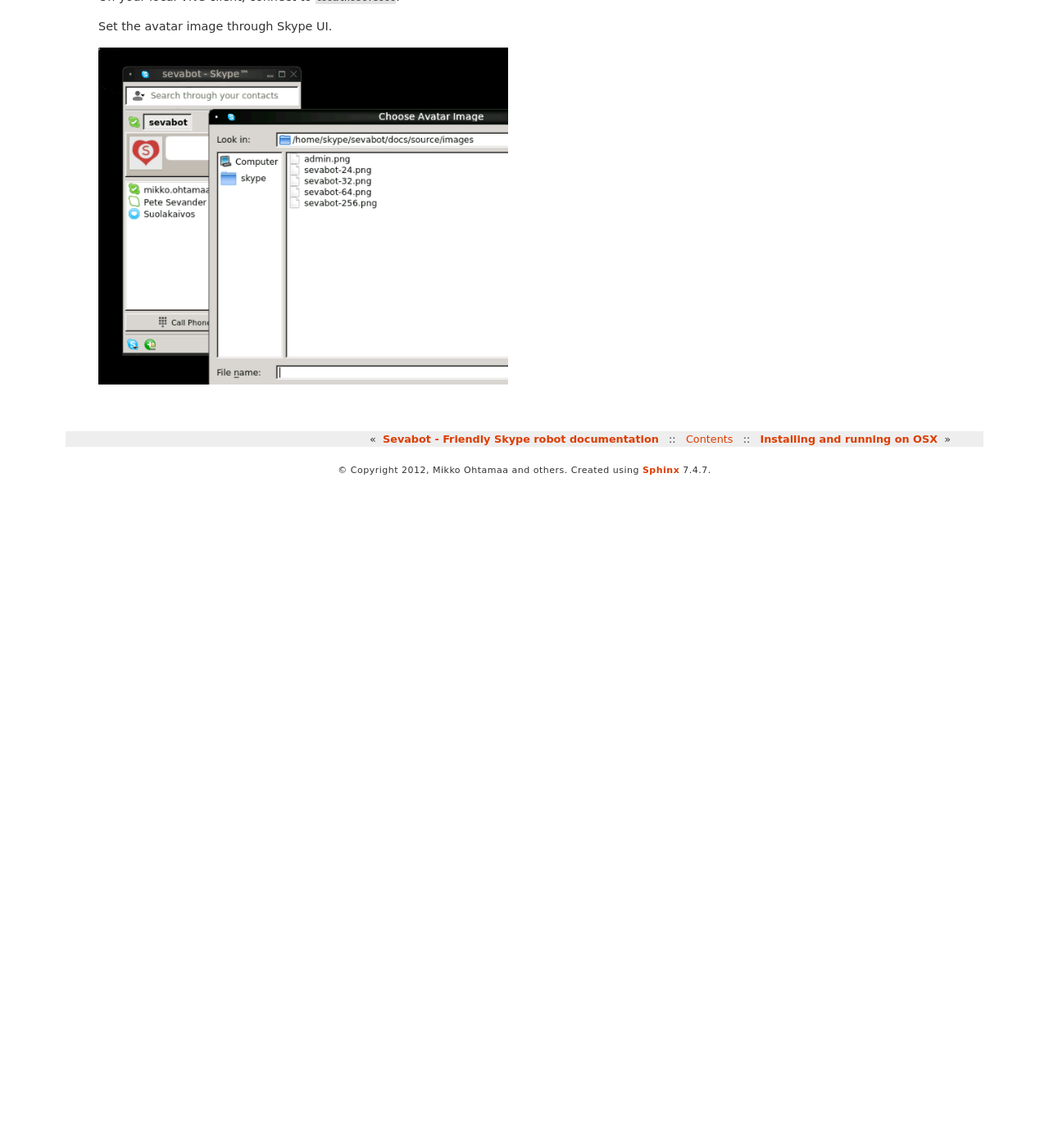
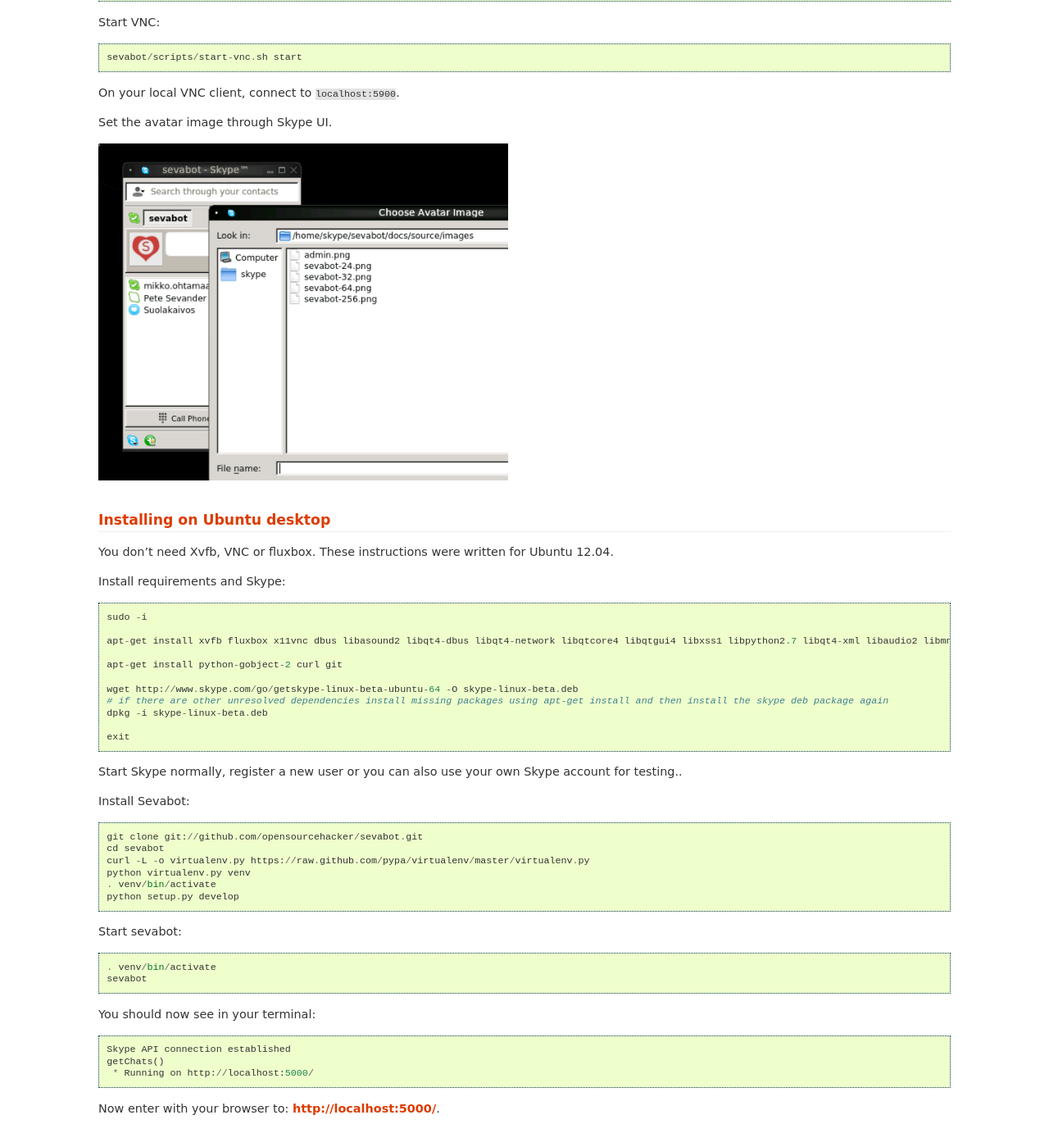
Before and after one commit to opensourcehacker/sevabot, a Sphinx documentation site: the page built from docs/source/ubuntu.rst, in a window 1280 px wide and 1400 px high, scrolled down 4859 px. Shown: the whole window at 82% size. Built offline with Sphinx 7.4.7, drawn with Linux system fonts in a browser that asks for light colours; before the commit the page ends 5449 px from its top, so only the background shows below that; some of the changed text lies outside the part shown.

Commit message:
Added Ubuntu Desktop installation instructions

```diff
--- a/docs/source/ubuntu.rst
+++ b/docs/source/ubuntu.rst
@@ -9,6 +9,10 @@
 
 There instructions are for setting up a headless (no monitor attached) Sevabot running in Skype
 on Ubuntu Server.
+
+.. note ::
+
+    For desktop installation instructions see below.
 
 Installing Skype and xvfb
 =============================
@@ -211,3 +215,47 @@
 
 .. image:: /images/avatar.png
     :width: 500px
+
+Installing on Ubuntu desktop
+===============================
+
+You don't need Xvfb, VNC or fluxbox.
+These instructions were written for Ubuntu 12.04.
+
+Install requirements and Skype::
+
+    sudo -i
+
+    apt-get install xvfb fluxbox x11vnc dbus libasound2 libqt4-dbus libqt4-network libqtcore4 libqtgui4 libxss1 libpython2.7 libqt4-xml libaudio2 libmng1 fontconfig liblcms1 lib32stdc++6 lib32asound2 ia32-libs libc6-i386 lib32gcc1
+
+    apt-get install python-gobject-2 curl git
+
+    wget http://www.skype.com/go/getskype-linux-beta-ubuntu-64 -O skype-linux-beta.deb
+    # if there are other unresolved dependencies install missing packages using apt-get install and then install the skype deb package again
+    dpkg -i skype-linux-beta.deb
+
+    exit
+
+Start Skype normally, register a new user or you can also use your own Skype account for testing..
+
+Install Sevabot::
+
+    git clone git://github.com/opensourcehacker/sevabot.git
+    cd sevabot
+    curl -L -o virtualenv.py https://raw.github.com/pypa/virtualenv/master/virtualenv.py
+    python virtualenv.py venv
+    . venv/bin/activate
+    python setup.py develop
+
+Start sevabot::
+
+    . venv/bin/activate
+    sevabot
+
+You should now see in your terminal::
+
+    Skype API connection established
+    getChats()
+     * Running on http://localhost:5000/
+
+Now enter with your browser to: `http://localhost:5000/ <http://localhost:5000/>`_.
```
Also changed, not shown: other parts of docs/source/ubuntu.rst (+1 -1 lines), 1 other file.
